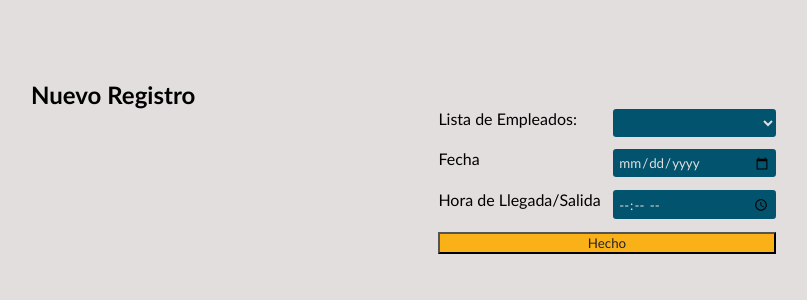
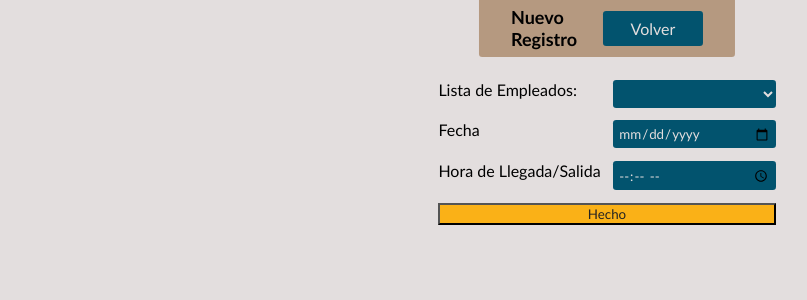
Before and after one commit to LucasFerreiraUBA/TP1---Intro, a Flask app: page /registers/add in a window 1280 px wide. Shown: the top 300 px of the page, without its empty margins (33-840 px from the left). Run offline with Flask 3, Linux system fonts and the light colour scheme; data that the repository does not hold is empty.

Commit message:
Correccion de errores

```diff
--- a/static/styles/general.css
+++ b/static/styles/general.css
@@ -157,6 +157,7 @@ nav{
 nav div{
     flex: 1;
     display: flex;
+    vertical-align: center;
     flex-direction: var(--nav-direction);
     justify-content: center;
     align-items: center;
@@ -189,6 +190,7 @@ nav label{
     flex: 1;
     width: 100%;
     display: flex;
+    align-items: center;
     justify-content: space-between;
     white-space: nowrap;
 }
--- a/templates/registers/add_register/add_register.html
+++ b/templates/registers/add_register/add_register.html
@@ -7,7 +7,11 @@
     <title>Agregar Registro</title>
 </head>
 <body>
-    <h2>Nuevo Registro</h2>
+    <nav>
+        <h5>Nuevo Registro</h5>
+        <a class="basic-button back-button" href="/registers">Volver</a>
+    </nav>
+
     <div class="center">
 
 
```
Also changed, not shown: templates/registers/edit_register/edit_register.html (+8 -1 lines).
